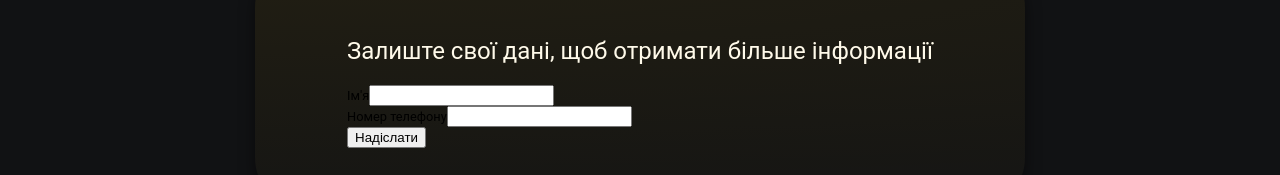
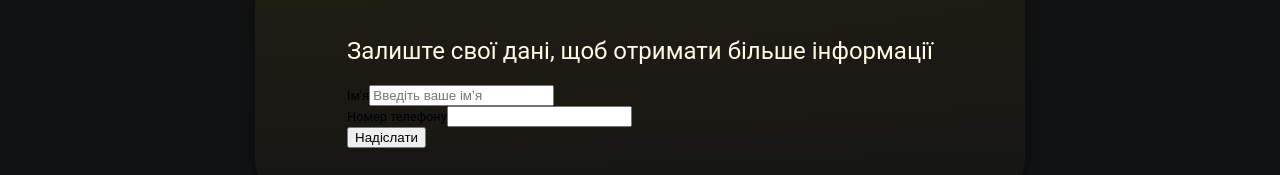
Before and after one commit to roman-sosnovskyi/reco, a React (Vite) app: page / in a window 1280 px wide. Shown: the part 720-895 px from the top of the page. Built offline with nearby package versions, Linux system fonts and the light colour scheme.

Commit message:
feat: add placeholder text for name input in FeedbackForm

```diff
--- a/src/components/FeedbackForm/FeedbackForm.tsx
+++ b/src/components/FeedbackForm/FeedbackForm.tsx
@@ -27,6 +27,7 @@ const FeedbackForm = () => {
             }
           })}
           type="text"
+          placeholder="Введіть ваше імʼя"
         />
 
         {errors.name && <p>{errors.name.message}</p>}
```
